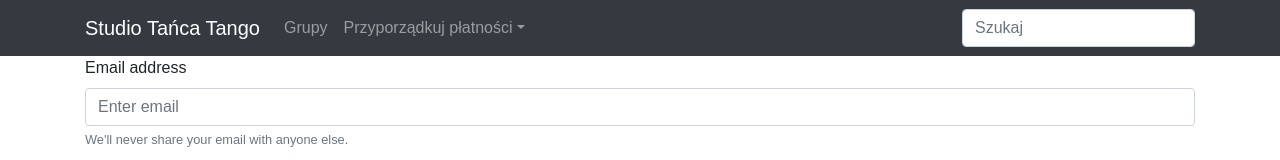
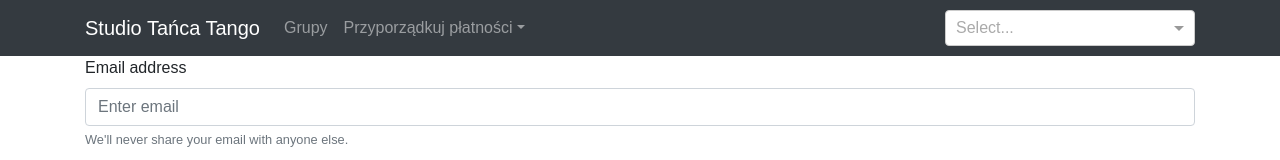
Before and after one commit to latata/t2, a React (Create React App) app: page / in a window 1280 px wide. Shown: the top 160 px of the page. Built offline with nearby package versions, Linux system fonts and the light colour scheme.

Commit message:
initial work on search

```diff
--- a/src/components/GroupList.jsx
+++ b/src/components/GroupList.jsx
@@ -16,11 +16,11 @@ class GroupList extends Component {
   }
 
   componentDidMount() {
-    this.fetchGroups(this.props.location.search);
+    this.fetchGroups();
   }
 
-  componentWillReceiveProps(newProps) {
-    this.fetchGroups(newProps.location.search);
+  componentWillReceiveProps() {
+    this.fetchGroups();
   }
 
   removeGroup(group, event) {
@@ -32,7 +32,7 @@ class GroupList extends Component {
     }
   }
 
-  fetchGroups(search = '') {
+  fetchGroups() {
     Group.$getAll()
       .then((groups) => {
         this.setState({ groups });
@@ -57,14 +57,6 @@ class GroupList extends Component {
         <h2 className="d-flex justify-content-between">
           Grupy<Link to="/group/new"><Icon name="plus" /></Link>
         </h2>
-        <h6>
-          <Link to={{
-            pathname: this.props.location.pathname,
-            search: '?year=all',
-          }}
-          >Show all
-          </Link>
-        </h6>
         <table className="table">
           <thead>
             <tr>
--- a/src/components/NavBar.jsx
+++ b/src/components/NavBar.jsx
@@ -1,7 +1,49 @@
-import React from 'react';
-import { Link } from 'react-router-dom';
+import React, { Component } from 'react';
+import Select from 'react-select';
+import { Link, withRouter } from 'react-router-dom';
+import Student from '../models/Student';
 
-function NavBar() {
+class NavBar extends Component {
+  static findStudents(input, callback) {
+    if (input) {
+      Student.find(input)
+        .then((students) => {
+          const options = students.map((student => ({
+            label: `${student.firstName} ${student.lastName}`,
+            value: student._id,
+            student,
+          })))
+            .toJS();
+
+          callback(null, {
+            options,
+            complete: true,
+          });
+        });
+    } else {
+      callback(null, {
+        options: [],
+        complete: true,
+      });
+    }
+  }
+
+  constructor(props) {
+    super(props);
+
+    this.studentSelected = this.studentSelected.bind(this);
+    // this.findStudents = this.findStudents.bind(this);
+
+    this.state = {
+      search: undefined,
+    };
+  }
+
+  studentSelected(data) {
+    this.props.history.push(`/student/${data.student._id}`);
+  }
+
+  render() {
     return (
       <nav className="navbar navbar-expand-sm navbar-dark bg-dark">
         <div className="container">
@@ -40,12 +82,27 @@ function NavBar() {
                 </div>
               </li>
             </ul>
-          <form className="form-inline my-2 my-md-0">
-            <input className="form-control" type="text" placeholder="Szukaj" />
+            <form
+              className="form-inline my-2 my-md-0"
+              style={{
+                flex: 1,
+                maxWidth: '250px',
+              }}
+            >
+              <Select.Async
+                wrapperStyle={{ flex: 1 }}
+                name="search"
+                value={this.state.search}
+                valueKey="value"
+                labelKey="label"
+                onChange={this.studentSelected}
+                loadOptions={NavBar.findStudents}
+              />
             </form>
           </div>
         </div>
       </nav>);
   }
+}
 
-export default NavBar;
+export default withRouter(NavBar);
--- a/src/components/StudentDetails.jsx
+++ b/src/components/StudentDetails.jsx
@@ -4,6 +4,7 @@ import { Link, Route } from 'react-router-dom';
 import get from 'lodash.get';
 import Icon from './Icon';
 import formatDate from '../helpers/date';
+import Student from '../models/Student';
 
 function StudentData({ student }) {
   return (
@@ -78,6 +79,12 @@ const linkClass = 'nav-link';
 const activeLinkClass = 'nav-link active';
 
 class StudentDetails extends Component {
+  static getDerivedStateFromProps(props) {
+    return {
+      id: props.match.params.id,
+    };
+  }
+
   constructor(props) {
     super(props);
 
@@ -87,11 +94,18 @@ class StudentDetails extends Component {
   }
 
   componentDidMount() {
-    fetch(`http://localhost:1337/student/${this.props.match.params.id}`)
-      .then(response => response.json())
-      .then((student) => {
-        this.setState({ student });
-      });
+    this.loadData();
+  }
+
+  componentDidUpdate(prevProps, prevState) {
+    if (prevState.id !== this.state.id) {
+      this.loadData();
+    }
+  }
+
+  loadData() {
+    Student.$getById(this.state.id)
+      .then(student => this.setState({ student }));
   }
 
   render() {
```
Lines whose indentation alone changed are shown as unchanged.
